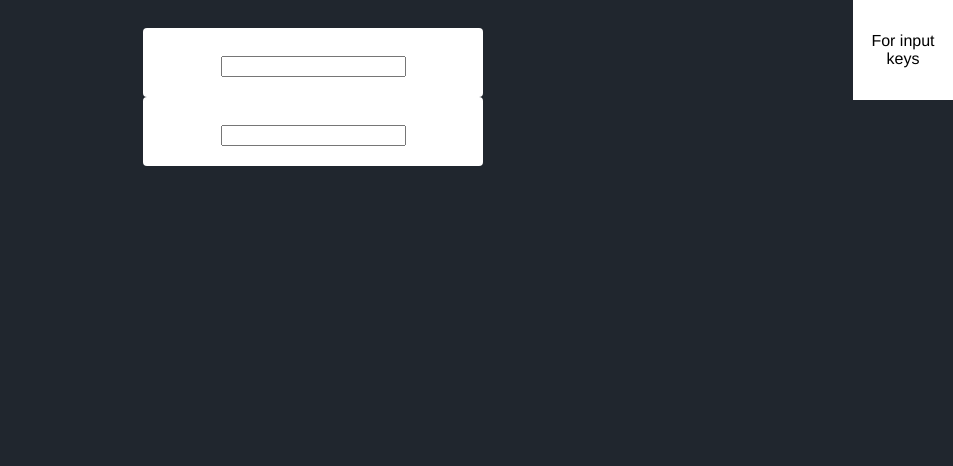
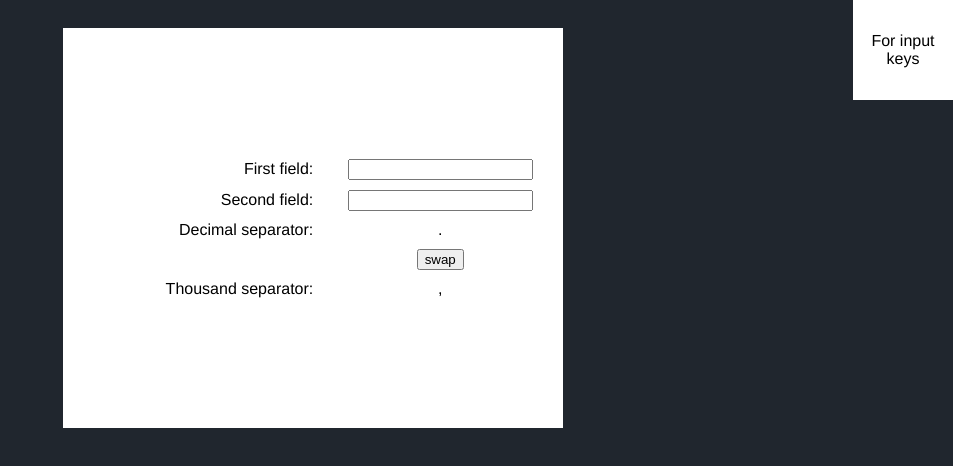
Before and after one commit to GroupJavaJunior/GroupJavaJunior.github.io, a plain HTML site: page index.html in a window 1280 px wide. Shown: the whole page, without its empty margins (327-1280 px from the left). Drawn offline with nearby package versions, Linux system fonts and the light colour scheme.

Commit message:
Add swap

```diff
--- a/index.html
+++ b/index.html
@@ -18,7 +18,7 @@ body {
   text-align: center;
   transition: all 0.2s;
   margin: 0 auto;
-  width: 300px;
+  width: 500px;
 }
 .inner {
   display: inline-block;
@@ -42,7 +42,7 @@ body {
   background: #0084ff;
   color: #fff;
   margin-top: 40px;
-  width: 200px;
+  width: 400px;
 }
 #banner-message.alt button {
   background: #fff;
@@ -52,21 +52,62 @@ body {
 </head>
 <body>
   <!-- <a href="index.html">back</a> -->
-
-  <div id="banner-message">
-    <input id="1" type='text'>
-  </div>
-  <div id="banner-message">
-    <input id="2" type='text'>
-  </div>
-
   <div style="position:absolute; top:0; right:0; display: table; height: 100px; overflow: hidden; background: red">
     <div style="display: table-cell; width:100px; vertical-align: middle; background: white;">
-      <div style="text-align: center" class="text">
+      <div style="text-align: center" class="key_text">
         For input keys
       </div>
     </div>
   </div>
 
+  <div style="margin: 0 auto; display: table; height: 400px; overflow: hidden; background: red">
+      <div style="display: table-cell; width:500px; vertical-align: middle; background: white;">
+        <div style="text-align: center" class="text">
+            <div style="width: 50%; display: inline-block; text-align: right" class="text">
+                First field:
+            </div>
+            <div style="width: 49%; display: inline-block; text-align: center" class="text">
+                <input id="1" type='text'>
+            </div>
+        </div>
+
+        <div style="margin-top: 10px; text-align: center" class="text">
+            <div style="width: 50%; display: inline-block; text-align: right" class="text">
+                Second field:
+            </div>
+            <div style="width: 49%; display: inline-block; text-align: center" class="text">
+                <input id="2" type='text'>
+            </div>
+        </div>
+
+        <div style="margin-top: 10px; text-align: center" class="text">
+            <div style="width: 50%; display: inline-block; text-align: right" class="text">
+                Decimal separator:
+            </div>
+            <div style="width: 49%; display: inline-block; text-align: center" class="text">
+                <div id="decimal">.</div>
+            </div>
+        </div>
+
+        <div style="margin-top: 10px; text-align: center" class="text">
+            <div style="width: 50%; display: inline-block; text-align: right" class="text">
+            </div>
+            <div style="width: 49%; display: inline-block; text-align: center" class="text">
+                <input id="swap" value="swap" type='button'>
+            </div>
+        </div>
+
+
+        <div style="margin-top: 10px; text-align: center" class="text">
+            <div style="width: 50%; display: inline-block; text-align: right" class="text">
+                Thousand separator:
+            </div>
+            <div style="width: 49%; display: inline-block; text-align: center" class="text">
+                <div id="thousand">,</div>
+            </div>
+        </div>
+      </div>
+    </div>
+
 </body>
 </html>
--- a/js/js.js
+++ b/js/js.js
@@ -32,8 +32,13 @@ var get_selected_text = function() {
 $.fn.getCursorPosition = function() {
     return this.get && this.get(0).selectionStart || 0;
 };
-var thousand_separator = '.';
-var decimal_separator = ',';
+
+var setup_thousand = $('div#thousand');
+var setup_decimal = $('div#decimal');
+
+var thousand_separator = ',';
+var decimal_separator = '.';
+
 var valid_symbols = /[0-9,.]/g;
 var not_valid_symbols = /[^0-9,.]/g;
 
@@ -62,7 +67,7 @@ $(document).ready(function(){
     }
 
     input.on('keypress', function(evt) {
-        $('.text').text(evt.key);
+        $('.key_text').text(evt.key);
 
         var is_selected_text = get_selected_text().length > 1;
         var is_valid_symbol = evt.key.replace(valid_symbols, '') === '';
@@ -132,12 +137,9 @@ $(document).ready(function(){
     });
 
     input2.on('keypress', function(evt) {
-        $('.text').text(evt.key);
+        $('.key_text').text(evt.key);
         var val = input2.val();
 
-        // if (evt.key === thousand_separator) {
-        //     return false;
-        // }
         var prev_pos = input2.getCursorPosition();
         if (evt.key === '-' || evt.key === '+') {
             if(val.replace(/[^-]/g, '').length > 0) {
@@ -171,6 +173,17 @@ $(document).ready(function(){
 
             return false;
         }
+    });
+
+    var swap = $('input#swap');
+
+    swap.on('click', function() {
+        var swap = setup_decimal.text();
+        setup_decimal.text(setup_thousand.text());
+        setup_thousand.text(swap);
+
+        decimal_separator = setup_decimal.text();
+        thousand_separator = setup_thousand.text();
     });
 });
 
```
